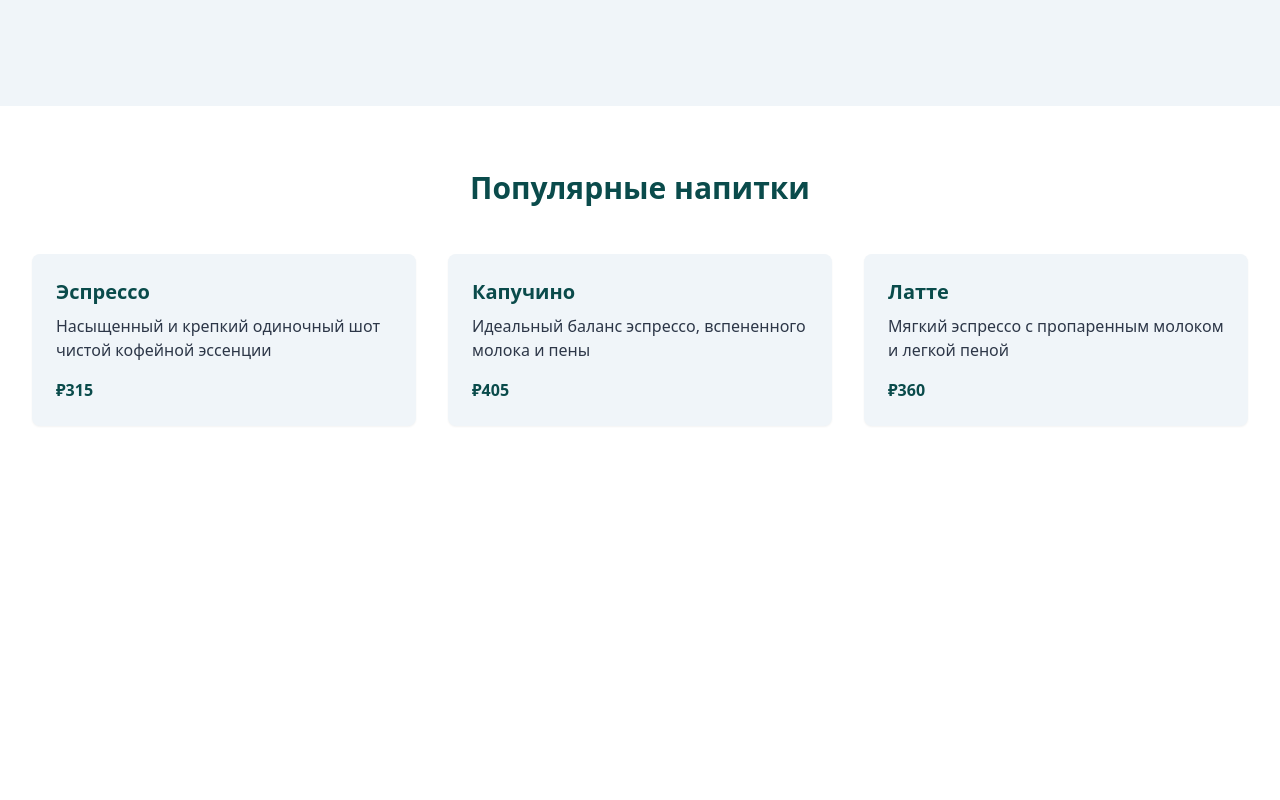
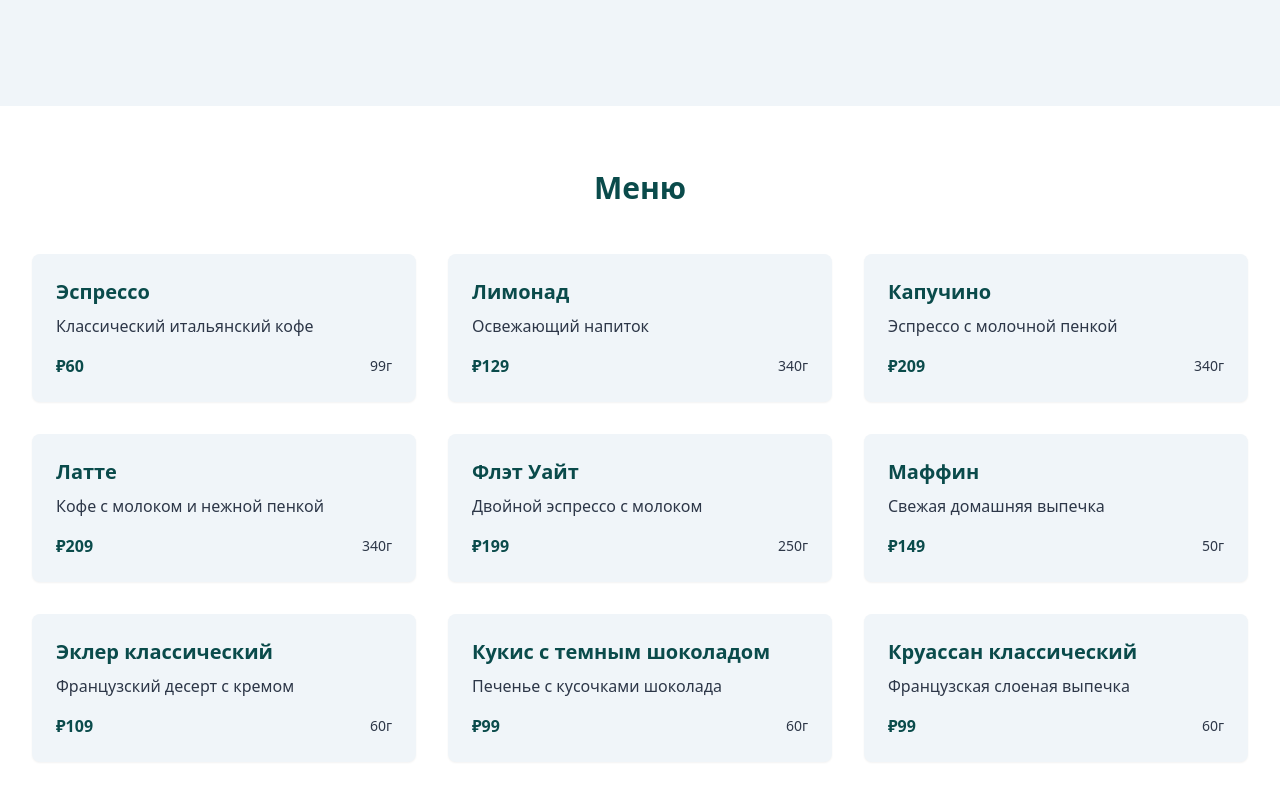
Before and after one commit to VeryPogBTTV/cozy-caffeine-hub, a React (Vite) app: page / in a window 1280 px wide. Shown: the part 598-1398 px from the top of the page. Before the commit the page ends 1088 px from the top, so only its background shows below. Built offline with nearby package versions, Linux system fonts and the light colour scheme.

Commit message:
Add positions to menu
Updated the menu to include the positions from the provided picture.
[skip gpt_engineer]

```diff
--- a/src/components/FeaturedProducts.tsx
+++ b/src/components/FeaturedProducts.tsx
@@ -2,20 +2,65 @@ const products = [
   {
     id: 1,
     name: "Эспрессо",
-    description: "Насыщенный и крепкий одиночный шот чистой кофейной эссенции",
-    price: "₽315"
+    description: "Классический итальянский кофе",
+    price: "₽60",
+    weight: "99г"
   },
   {
     id: 2,
-    name: "Капучино",
-    description: "Идеальный баланс эспрессо, вспененного молока и пены",
-    price: "₽405"
+    name: "Лимонад",
+    description: "Освежающий напиток",
+    price: "₽129",
+    weight: "340г"
   },
   {
     id: 3,
+    name: "Капучино",
+    description: "Эспрессо с молочной пенкой",
+    price: "₽209",
+    weight: "340г"
+  },
+  {
+    id: 4,
     name: "Латте",
-    description: "Мягкий эспрессо с пропаренным молоком и легкой пеной",
-    price: "₽360"
+    description: "Кофе с молоком и нежной пенкой",
+    price: "₽209",
+    weight: "340г"
+  },
+  {
+    id: 5,
+    name: "Флэт Уайт",
+    description: "Двойной эспрессо с молоком",
+    price: "₽199",
+    weight: "250г"
+  },
+  {
+    id: 6,
+    name: "Маффин",
+    description: "Свежая домашняя выпечка",
+    price: "₽149",
+    weight: "50г"
+  },
+  {
+    id: 7,
+    name: "Эклер классический",
+    description: "Французский десерт с кремом",
+    price: "₽109",
+    weight: "60г"
+  },
+  {
+    id: 8,
+    name: "Кукис с темным шоколадом",
+    description: "Печенье с кусочками шоколада",
+    price: "₽99",
+    weight: "60г"
+  },
+  {
+    id: 9,
+    name: "Круассан классический",
+    description: "Французская слоеная выпечка",
+    price: "₽99",
+    weight: "60г"
   }
 ];
 
@@ -24,7 +69,7 @@ const FeaturedProducts = () => {
     <section id="menu" className="py-16 bg-white">
       <div className="max-w-7xl mx-auto px-4 sm:px-6 lg:px-8">
         <h2 className="text-3xl font-bold text-coffee-primary text-center mb-12">
-          Популярные напитки
+          Меню
         </h2>
 
         <div className="grid grid-cols-1 md:grid-cols-3 gap-8">
@@ -39,9 +84,14 @@ const FeaturedProducts = () => {
               <p className="text-coffee-text mb-4">
                 {product.description}
               </p>
-              <p className="text-coffee-primary font-bold">
-                {product.price}
-              </p>
+              <div className="flex justify-between items-center">
+                <p className="text-coffee-primary font-bold">
+                  {product.price}
+                </p>
+                <p className="text-coffee-text text-sm">
+                  {product.weight}
+                </p>
+              </div>
             </div>
           ))}
         </div>
```
